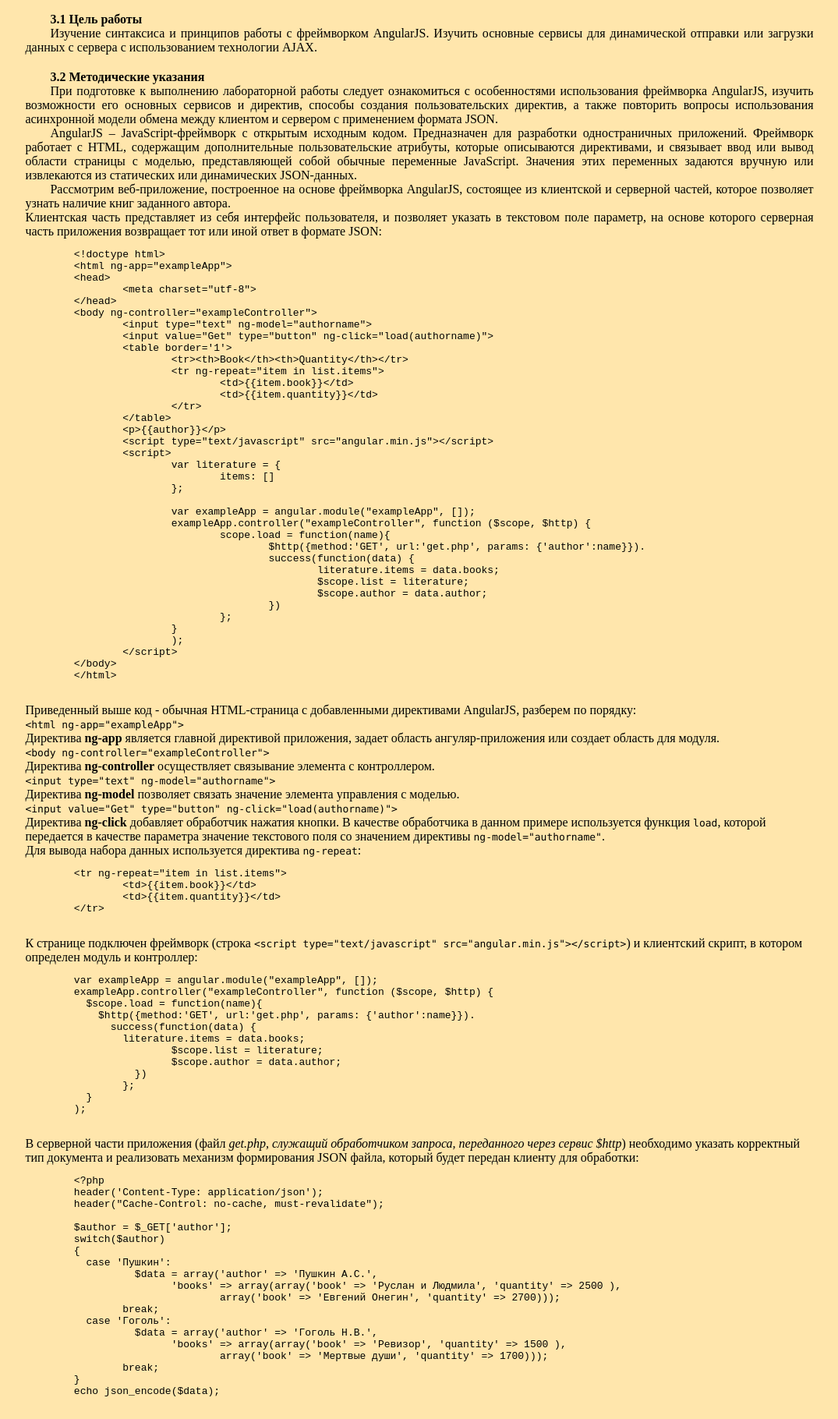
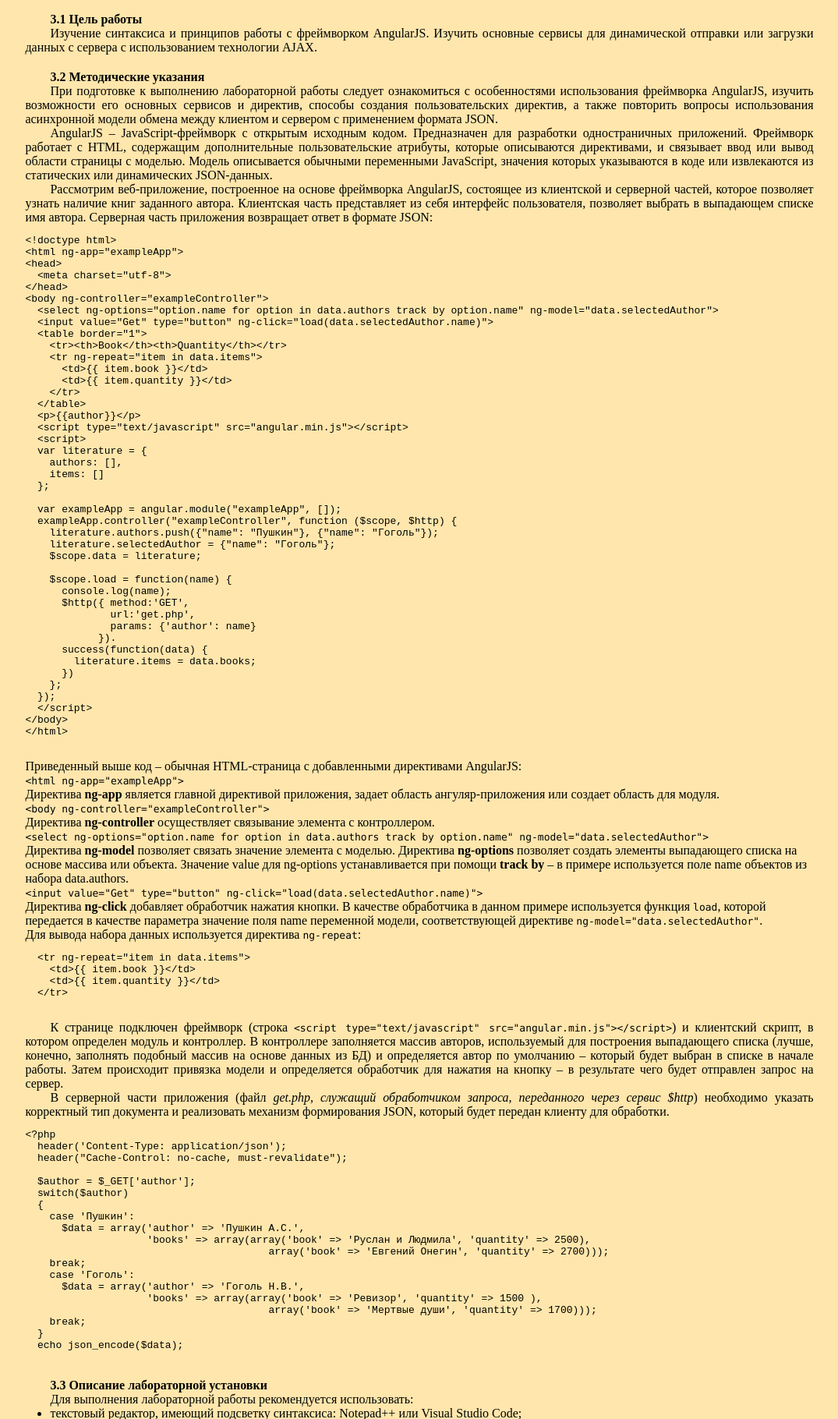
Before and after one commit to knureigs/itech, a PHP site: page /lb/ITech2_Lab3/index.html in a window 1280 px wide. Shown: the part 250-2070 px from the top of the page at 78% size, without its empty margins (102-1177 px from the left). Run offline with PHP 8.4, Linux system fonts and the light colour scheme.

Commit message:
Fix ITech2 Lab3

```diff
--- a/lb/ITech2_Lab3/index.html
+++ b/lb/ITech2_Lab3/index.html
@@ -3,7 +3,7 @@
 <head>
 	<title>Лабораторная работа №3</title>
 	<meta charset="utf-8">
-	<meta name="description " content="Версия 2019.04.05. Методические указания для выполнения лабораторной работы по курсу ИТех2 для потока КИ.">
+	<meta name="description " content="Версия 2019.04.25. Методические указания для выполнения лабораторной работы по курсу ИТех2 для потока КИ.">
 	<link rel="stylesheet" type="text/css" href="styles.css">
 </head>
 <body>
@@ -32,8 +32,8 @@
 		<div class="chapter" id="lab_manual">
 			<span class="chapter_name">3.2 Методические указания</span>
 			<p>При подготовке к выполнению лабораторной работы следует ознакомиться с особенностями использования фреймворка AngularJS, изучить возможности его основных сервисов и директив, способы создания пользовательских директив, а также повторить вопросы использования асинхронной модели обмена между клиентом и сервером с применением формата JSON.</p>
-			<p>AngularJS – JavaScript-фреймворк с открытым исходным кодом. Предназначен для разработки одностраничных приложений. Фреймворк работает с HTML, содержащим дополнительные пользовательские атрибуты, которые описываются директивами, и связывает ввод или вывод области страницы с моделью, представляющей собой обычные переменные JavaScript. Значения этих переменных задаются вручную или извлекаются из статических или динамических JSON-данных.</p>
-			<p>Рассмотрим веб-приложение, построенное на основе фреймворка AngularJS, состоящее из клиентской и серверной частей, которое позволяет узнать наличие книг заданного автора.					<br>Клиентская часть представляет из себя интерфейс пользователя, и позволяет указать в текстовом поле параметр, на основе которого серверная часть приложения возвращает тот или иной ответ в формате JSON:</p>
+			<p>AngularJS – JavaScript-фреймворк с открытым исходным кодом. Предназначен для разработки одностраничных приложений. Фреймворк работает с HTML, содержащим дополнительные пользовательские атрибуты, которые описываются директивами, и связывает ввод или вывод области страницы с моделью. Модель описывается обычными переменными JavaScript, значения которых указываются в коде или извлекаются из статических или динамических JSON-данных.</p>
+			<p>Рассмотрим веб-приложение, построенное на основе фреймворка AngularJS, состоящее из клиентской и серверной частей, которое позволяет узнать наличие книг заданного автора.	Клиентская часть представляет из себя интерфейс пользователя, позволяет выбрать в выпадающем списке имя автора. Серверная часть приложения возвращает ответ в формате JSON:</p>
 			<pre>
 &lt;!doctype html&gt;
 &lt;html ng-app="exampleApp"&gt;
@@ -41,71 +41,63 @@
   &lt;meta charset="utf-8"&gt;
 &lt;/head&gt;
 &lt;body ng-controller="exampleController"&gt;
-		&lt;input type="text" ng-model="authorname"&gt;
-		&lt;input value="Get" type="button" ng-click="load(authorname)"&gt;
-		&lt;table border='1'&gt;
+  &lt;select ng-options="option.name for option in data.authors track by option.name" ng-model="data.selectedAuthor"&gt;
+  &lt;input value="Get" type="button" ng-click="load(data.selectedAuthor.name)"&gt;
+  &lt;table border="1"&gt;
     &lt;tr&gt;&lt;th&gt;Book&lt;/th&gt;&lt;th&gt;Quantity&lt;/th&gt;&lt;/tr&gt;
-			&lt;tr ng-repeat="item in list.items"&gt;
-				&lt;td&gt;{{item.book}}&lt;/td&gt;
-				&lt;td&gt;{{item.quantity}}&lt;/td&gt;
+    &lt;tr ng-repeat="item in data.items"&gt;
+      &lt;td&gt;{{ item.book }}&lt;/td&gt;
+      &lt;td&gt;{{ item.quantity }}&lt;/td&gt;
     &lt;/tr&gt;
   &lt;/table&gt;
   &lt;p&gt;{{author}}&lt;/p&gt;
   &lt;script type="text/javascript" src="angular.min.js"&gt;&lt;/script&gt;
   &lt;script&gt;
   var literature = {
+    authors: [],
     items: []
   };
 
   var exampleApp = angular.module("exampleApp", []);
   exampleApp.controller("exampleController", function ($scope, $http) {
-				scope.load = function(name){
-					$http({method:'GET', url:'get.php', params: {'author':name}}).
+    literature.authors.push({"name": "Пушкин"}, {"name": "Гоголь"});
+    literature.selectedAuthor = {"name": "Гоголь"};
+    $scope.data = literature;
+
+    $scope.load = function(name) {
+      console.log(name);
+      $http({ method:'GET',
+              url:'get.php',
+              params: {'author': name}
+            }).
       success(function(data) {
         literature.items = data.books;
-						$scope.list = literature;
-						$scope.author = data.author;
       })
     };
-			}
-			);
+  });
   &lt;/script&gt;
 &lt;/body&gt;
 &lt;/html&gt;
 			</pre>
-			Приведенный выше код - обычная HTML-страница с добавленными директивами AngularJS, разберем по порядку:
+			Приведенный выше код – обычная HTML-страница с добавленными директивами AngularJS:
 			<br>
 			<span class="code_snippet">&lt;html ng-app="exampleApp"&gt;</span>
 			<br>Директива <b>ng-app</b> является главной директивой приложения, задает область ангуляр-приложения или создает область для модуля.
 			<br><span class="code_snippet">&lt;body ng-controller="exampleController"&gt;</span>
 			<br>Директива <b>ng-controller</b> осуществляет связывание элемента с контроллером.
-			<br><span class="code_snippet">&lt;input type="text" ng-model="authorname"&gt;</span>
-			<br>Директива <b>ng-model</b> позволяет связать значение элемента управления с моделью.
-			<br><span class="code_snippet">&lt;input value="Get" type="button" ng-click="load(authorname)"&gt;</span>
-			<br>Директива <b>ng-click</b> добавляет обработчик нажатия кнопки. В качестве обработчика в данном примере используется функция <span class="code_snippet">load</span>, которой передается в качестве параметра значение текстового поля со значением директивы <span class="code_snippet">ng-model="authorname"</span>.
+			<br><span class="code_snippet">&lt;select ng-options="option.name for option in data.authors track by option.name" ng-model="data.selectedAuthor"&gt;</span>
+			<br>Директива <b>ng-model</b> позволяет связать значение элемента с моделью. Директива <b>ng-options</b> позволяет создать элементы выпадающего списка на основе массива или объекта. Значение value для ng-options устанавливается при помощи <b>track by</b> – в примере используется поле name объектов из набора data.authors.
+			<br><span class="code_snippet">&lt;input value="Get" type="button" ng-click="load(data.selectedAuthor.name)"&gt;</span>
+			<br>Директива <b>ng-click</b> добавляет обработчик нажатия кнопки. В качестве обработчика в данном примере используется функция <span class="code_snippet">load</span>, которой передается в качестве параметра значение поля name переменной модели, соответствующей директиве <span class="code_snippet">ng-model="data.selectedAuthor"</span>.
 			<br>Для вывода набора данных используется директива <span class="code_snippet">ng-repeat</span>:
 			<pre>
-	&lt;tr ng-repeat="item in list.items"&gt;
-		&lt;td&gt;{{item.book}}&lt;/td&gt;
-		&lt;td&gt;{{item.quantity}}&lt;/td&gt;
+  &lt;tr ng-repeat="item in data.items"&gt;
+    &lt;td&gt;{{ item.book }}&lt;/td&gt;
+    &lt;td&gt;{{ item.quantity }}&lt;/td&gt;
   &lt;/tr&gt;
 			</pre>
-			К странице подключен фреймворк (строка <span class="code_snippet">&lt;script type="text/javascript" src="angular.min.js"&gt;&lt;/script&gt;</span>) и клиентский скрипт, в котором определен модуль и контроллер:
-			<pre>
-	var exampleApp = angular.module("exampleApp", []);
-	exampleApp.controller("exampleController", function ($scope, $http) {
-	  $scope.load = function(name){
-	    $http({method:'GET', url:'get.php', params: {'author':name}}).
-	      success(function(data) {
-	        literature.items = data.books;
-			$scope.list = literature;
-			$scope.author = data.author;
-		  })
-		};
-	  }
-	);
-			</pre>
-			В серверной части приложения (файл <i>get.php, служащий обработчиком запроса, переданного через сервис $http</i>) необходимо указать корректный тип документа и реализовать механизм формирования JSON файла, который будет передан клиенту для обработки:
+			<p>К странице подключен фреймворк (строка <span class="code_snippet">&lt;script type="text/javascript" src="angular.min.js"&gt;&lt;/script&gt;</span>) и клиентский скрипт, в котором определен модуль и контроллер. В контроллере заполняется массив авторов, используемый для построения выпадающего списка (лучше, конечно, заполнять подобный массив на основе данных из БД) и определяется автор по умолчанию – который будет выбран в списке в начале работы. Затем происходит привязка модели и определяется обработчик для нажатия на кнопку – в результате чего будет отправлен запрос на сервер.</p>
+			<p>В серверной части приложения (файл <i>get.php, служащий обработчиком запроса, переданного через сервис $http</i>) необходимо указать корректный тип документа и реализовать механизм формирования JSON, который будет передан клиенту для обработки.</p>
 			<pre>
 &lt;?php
   header('Content-Type: application/json');
@@ -116,7 +108,7 @@
   {
     case 'Пушкин':
       $data = array('author' =&gt; 'Пушкин А.С.',
-			'books' =&gt; array(array('book' =&gt; 'Руслан и Людмила', 'quantity' =&gt; 2500 ),
+                    'books' =&gt; array(array('book' =&gt; 'Руслан и Людмила', 'quantity' =&gt; 2500),
                                         array('book' =&gt; 'Евгений Онегин', 'quantity' =&gt; 2700)));
     break;
     case 'Гоголь':
@@ -135,7 +127,7 @@
 			<ul>
 				<li>текстовый редактор, имеющий подсветку синтаксиса: Notepad++ или Visual Studio Code;</li>
 				<li>браузер: Mozilla Firefox или Google Chrome;</li>
-				<li>фреймворк AngularJS 1.5.8;</li>
+				<li>фреймворк AngularJS от 1.5.8;</li>
 				<li>сборка веб-сервера: XAMPP или OpenServer.</li>
 			</ul>
 			<p>Рекомендуемые средства являются свободным программным обеспечением.</p>
@@ -144,19 +136,12 @@
 
 		<div class="chapter" id="lab_execution">
 			<span class="chapter_name">3.4 Порядок выполнения работы</span>
-			<br>Для вариантов заданий, указанных в лабораторной работе №2-3, изменить формат ответа сервера на JSON
-			<br>(если вариант задания предполагал обработку простого текста или XML) и добавить применение фреймворка AngularJS:
-			<ul>
-				<li>привязка полей для ввода и вывода информации на странице к модели.</li>
-				<li>валидация полей ввода.</li>
-				<li>отправка AJAX-запроса с помощью сервиса $http.</li>
-			</ul>
 			<ol>
 				<li>Используется исходный код с лабораторных работ №1-2, посвященных работе с данными с помощью интерфейса PDO (или MySQLi) и организации ассинхронного обмена с помощью технологии AJAX. Проверить его работу.</li>
 				<li>Сделать форматом ответа сервера на параметризированные запросы JSON (если это не было сделано раньше) и добавить применение фреймворка AngularJS:
 					<ul>
 						<li>привязка полей для ввода и вывода информации на странице к модели.</li>
-						<li>валидация полей ввода.</li>
+						<!-- <li>валидация полей ввода.</li> -->
 						<li>отправка AJAX-запроса с помощью сервиса $http.</li>
 					</ul>
 				</li>
@@ -189,7 +174,6 @@
 				<li>Что такое Smarty? Каковы его возможности?</li>
 				<li>В чем недостатки использования CMS?</li>
 				<li>Особенности применения фреймворков?</li>
-				<li>Что такое Node.js? Какие технологии входят в стек MEAN?</li>
 				<li>Чем отличаются SPA от традиционных веб-приложений?</li>
 				<li>Какие директивы AngularJS вам известны?</li>
 				<li>Как создать свою директиву?</li>
@@ -203,14 +187,11 @@
 		<div class="chapter" id="lab_literature">
 			<span class="chapter_name">СПИСОК ЛИТЕРАТУРЫ</span>
 			<ol>
-				<li><a href="http://php.net/manual/ru/" target="_blank">Документация к языку PHP</a></li>
-				<li><a href="https://tproger.ru/translations/how-to-configure-and-use-pdo/" target="_blank">Настройка и использование PDO</a></li>
-				<li><a href="http://phpfaq.ru/pdo/" target="_blank">Вольное описание процесса работы с PDO</a></li>
-				<li><a href="https://www.w3schools.com/php/php_mysql_prepared_statements.asp" target="_blank">PHP Prepared Statements (в PDO и MySQLi)</a></li>
-				<li><a href="http://2sql.ru/" target="_blank">Информационный ресурс о SQL</a></li>
-				<li>Phil Sturgeon and Josh Lockhart "PHP: The Right Way"</li>
-				<li>Мэтт Зандстра "PHP. Объекты, шаблоны и методики программирования".</li>
-				<li>Энди Гутманс, Стиг Баккен, Дерик Ретанс "PHP 5. Профессиональное программирование".</li>
+				<li><a href="https://docs.angularjs.org/api" target="_blank">AngularJS API Docs</a></li>
+				<li><a href="https://metanit.com/web/angular/" target="_blank">Онлайн-руководство по AngularJS</a></li>
+				<li><a href="https://blog.csssr.ru/2015/11/24/ng-options" target="_blank">Описание использования выпадающих списков</a></li>
+				<li><a href="https://habr.com/ru/post/172975/" target="_blank">AngularJS для привыкших к jQuery</a></li>
+				<li><a href="https://habr.com/ru/post/167793/" target="_blank">Валидация форм в AngularJS</a></li>
 				<!-- <li>Джордж Шлосснейгл "Профессиональное программирование на PHP".</li>
 				<li>Кевин Янк "PHP и MySQL. От новичка к профессионалу".</li> -->
 			</ol>
--- a/lb/ITech2_Lab3/styles.css
+++ b/lb/ITech2_Lab3/styles.css
@@ -65,3 +65,6 @@
 	font-size: 13px;
 	font-family: Lucida Console;
 }
+pre {
+    text-indent: 0;
+}
```
Lines whose indentation alone changed are shown as unchanged.
